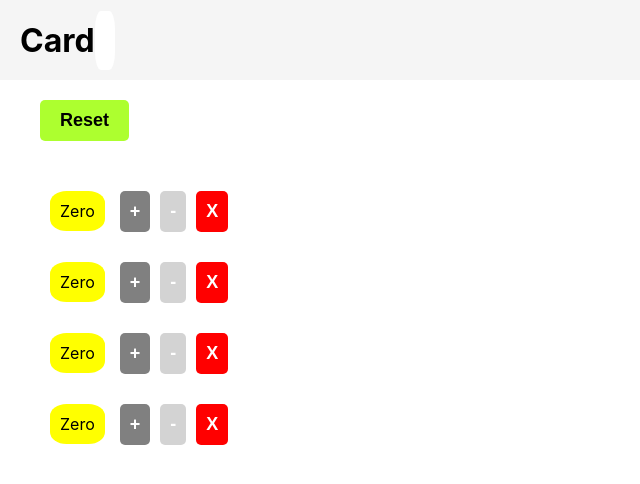
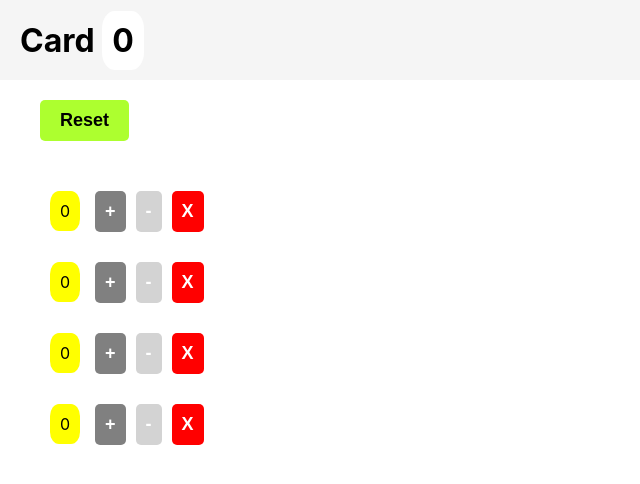
Before and after one commit to Manou-Codeur/react-app-2, a React (Create React App) app in the folder react-app-2/: page / in a window 1280 px wide. Shown: the top 484 px of the page, without its empty margins (0-640 px from the left). Built offline with nearby package versions, Linux system fonts and the light colour scheme.

Commit message:
40% done!

```diff
--- a/react-app-2/src/App.js
+++ b/react-app-2/src/App.js
@@ -6,15 +6,41 @@ import './App.css';
 class App extends Component {
 
   state = {
-    Qt: 0
+    elsArr: [
+        {id: 1, val: 0},
+        {id: 2, val: 0},
+        {id: 3, val: 0},
+        {id: 4, val: 0}
+    ],
+    numberOfEls: 0
   }
+
+  handleIncrement = (e) => {
+    let _id = e.target.parentNode.id;
+    let elsArrCopy = [...this.state.elsArr];
+    elsArrCopy[_id - 1].val += 1;
+    this.setState({elsArr: elsArrCopy});
+  }
+
+  handleDelete = (e) => {
+    let _id = e.target.parentNode.id;
+    let elsArrCopy = [...this.state.elsArr];
+    elsArrCopy.splice((_id - 1), 1);
+    this.setState({elsArr: elsArrCopy});
+  }
+
 
 
   render() {
     return (
       <React.Fragment>
-        <NavBar/>
-        <Main qte={this.state.Qt} />
+        <NavBar quantity={this.state.numberOfEls}/>
+        <Main
+         els={this.state.elsArr}
+         deleteItem={this.handleDelete}
+         increment={this.handleIncrement}
+         decrement={this.handleDecrement}
+         />
       </React.Fragment>
      );
   }
--- a/react-app-2/src/components/Item.jsx
+++ b/react-app-2/src/components/Item.jsx
@@ -1,40 +1,12 @@
 import React, { Component } from 'react';
 class Item extends Component {
 
-    state = {
-        quantity: 0
-    }
-
-    increment = (e) => {
-        e.target.nextElementSibling.className = "controls gray";
-        this.setState({quantity: this.state.quantity + 1})
-    }
-
-    decrement = (e) => {
-        if (this.state.quantity === 1) {
-            e.target.className = "controls lithGray";
-        }
-        if (this.state.quantity > 0) {
-            this.setState({quantity: this.state.quantity - 1})
-        }
-    }
-
-    updateQte = () => {
-      if (this.state.quantity === 0) return "Zero"
-      else return this.state.quantity;
-    }
-
-    delete = (e) => {
-        const el = e.target.parenNode;
-        el.parenNode.removeChild(el);
-    }
-
     render() {
         return (
-            <div className="item">
-                <span className="quantitie yellow">{this.updateQte()}</span>
-                <button onClick={this.increment} className="controls gray">+</button>
-                <button onClick={this.decrement} className="controls lithGray">-</button>
+            <div className="item" id={this.props._id}>
+                <span className="quantitie yellow">{this.props.val}</span>
+                <button onClick={this.props.OnIncrement} className="controls gray">+</button>
+                <button onClick={this.props.OnDecrement} className="controls lithGray">-</button>
                 <button onClick={this.props.OnDelete} className="controls red">X</button>
             </div>
         );
--- a/react-app-2/src/components/Main.jsx
+++ b/react-app-2/src/components/Main.jsx
@@ -1,30 +1,20 @@
 import React, { Component } from 'react';
 import Item from './Item';
 class Main extends Component {
-
-    state = {
-        elsArr: [
-            {id: 1},
-            {id: 2},
-            {id: 3},
-            {id: 4}
-        ]
-    }
-
-    deleteItem = (e) => {
-       let id = e.target.parentNode.key;
-       let elsArrCopy = [...this.state.elsArr];
-       let index = elsArrCopy.indexOf(el => el.id === id);
-       elsArrCopy.splice(index, 1);
-       this.setState({elsArr: elsArrCopy});
-    }
-
     render() {
         return (
             <div className="main">
-                <button className="reset">Reset</button>
+                <button className="reset" onClick={this.props.resetVal}>Reset</button>
 
-                {this.state.elsArr.map(els => <Item OnDelete={this.deleteItem} key={els.id} />)}
+                {this.props.els.map(el =>
+                    <Item
+                    OnDelete={this.props.deleteItem}
+                    OnIncrement={this.props.increment}
+                    OnDecrement={this.props.decrement}
+                    key={el.id}
+                    _id={el.id}
+                    val={el.val} />)
+                }
 
             </div>
         );
```
